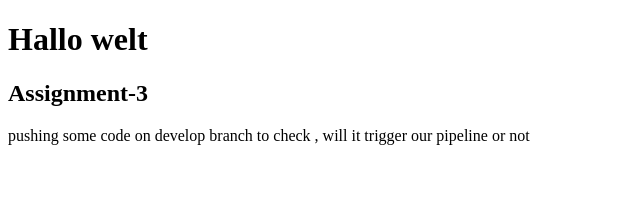
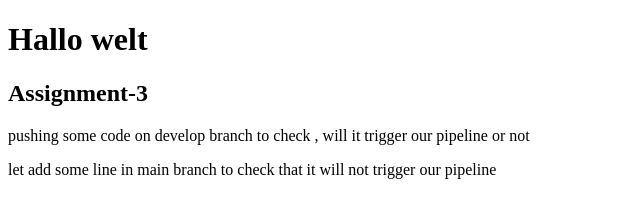
Before and after one commit to Rakshitsen/assignment-3, a plain HTML site: page index.html in a window 1280 px wide. Shown: the whole page, without its empty margins (0-640 px from the left). Drawn offline with Linux system fonts and the light colour scheme.

Commit message:
Update index.html

```diff
--- a/index.html
+++ b/index.html
@@ -11,6 +11,9 @@
     <p>
        pushing some code on develop branch to check , will it trigger our pipeline or not
     </p>
+    <p>
+        let add some line in main branch to check that it will not trigger our pipeline
+    </p>
 </body>
 
 </html>
```
